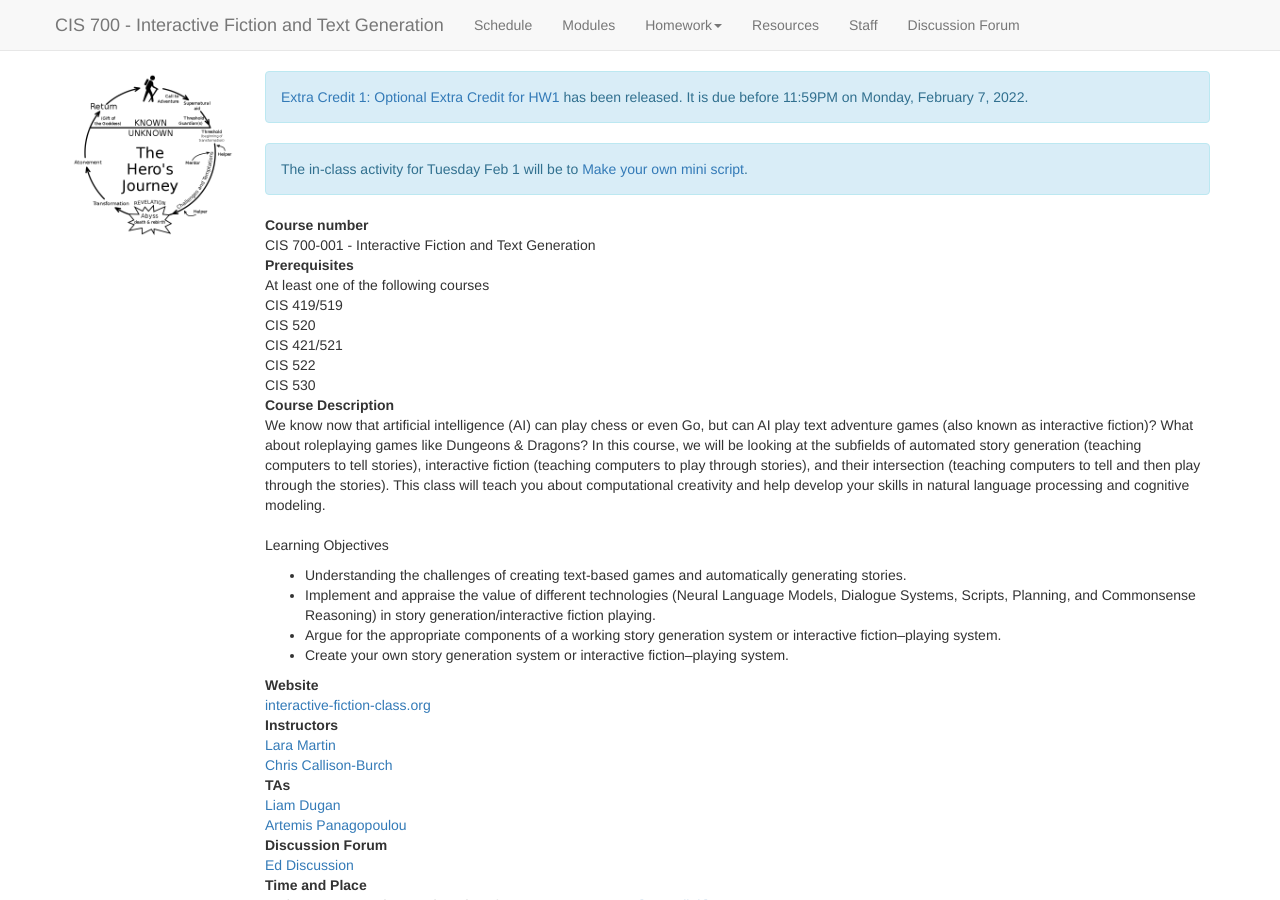
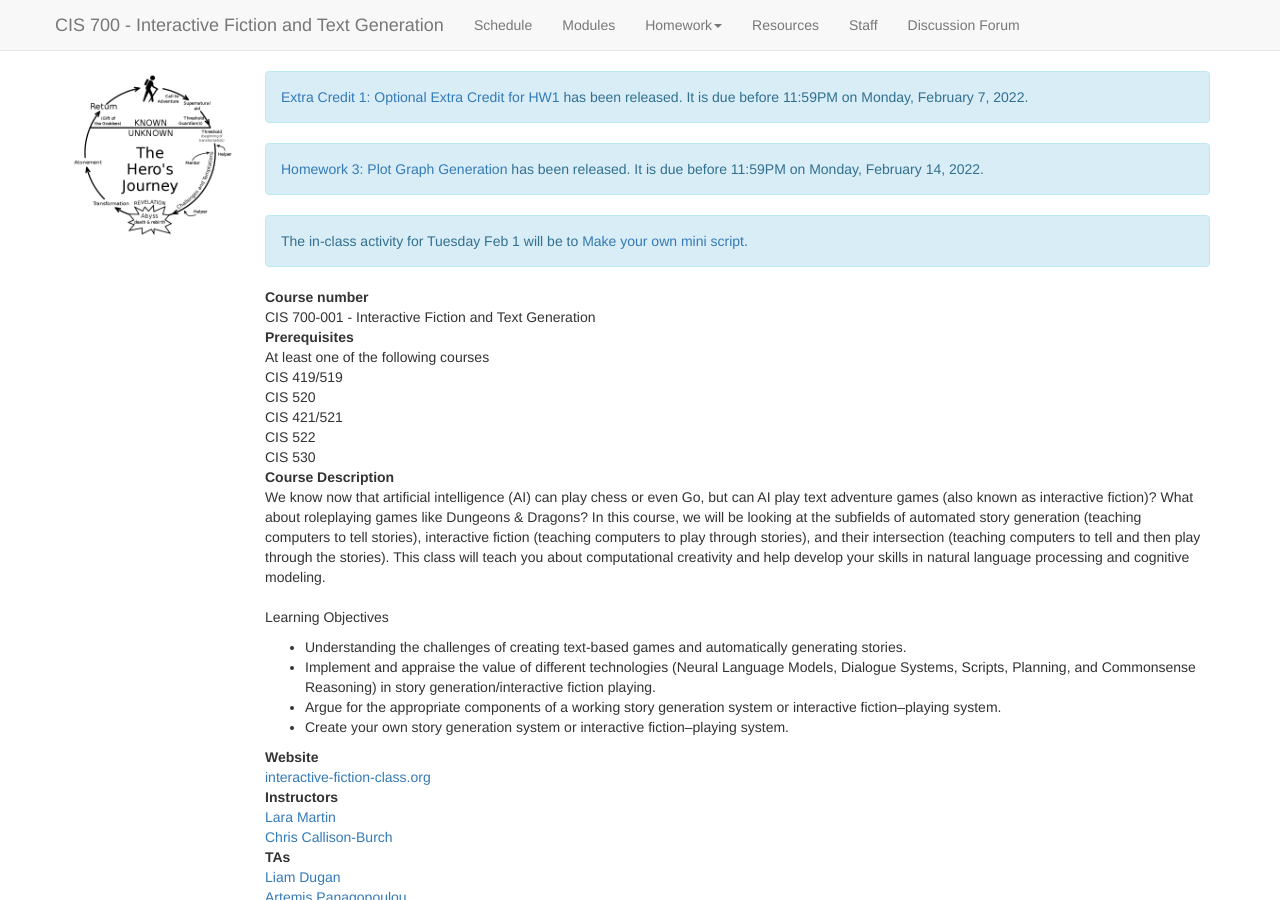
Before and after one commit to interactive-fiction-class/interactive-fiction-class.github.io, a Jekyll site: the page built from index.md, in a window 1280 px wide and 900 px high. Built offline with Jekyll 4.4.1, drawn with Linux system fonts in a browser that asks for light colours; nearby versions of some CDN libraries; a script that is not in the unit is left out.

Commit message:
Update plots.md

```diff
--- a/homeworks/plots/plots.md
+++ b/homeworks/plots/plots.md
@@ -6,7 +6,7 @@ title: Plot Graph Generation
 type: Homework
 number: 3
 active_tab: homework
-release_date:
+release_date: 2022-02-03
 due_date: 2022-02-14 23:59:00EST
 materials:
     -
```
